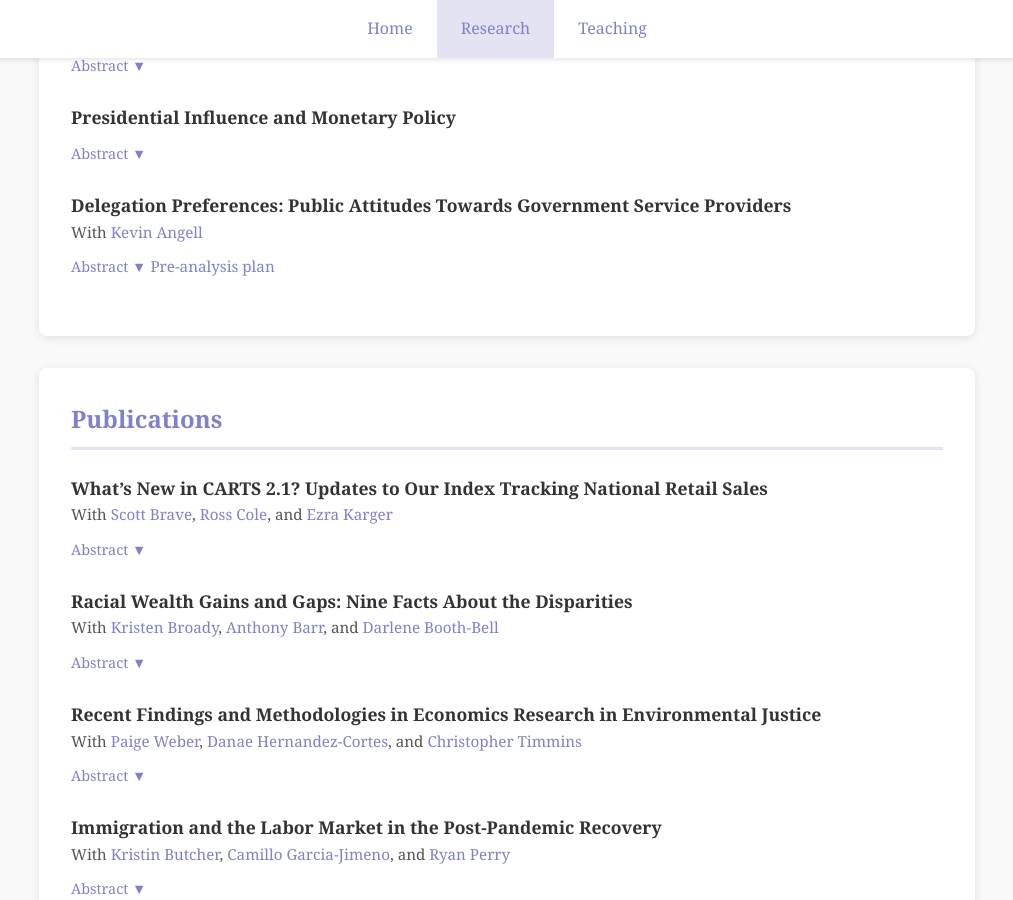
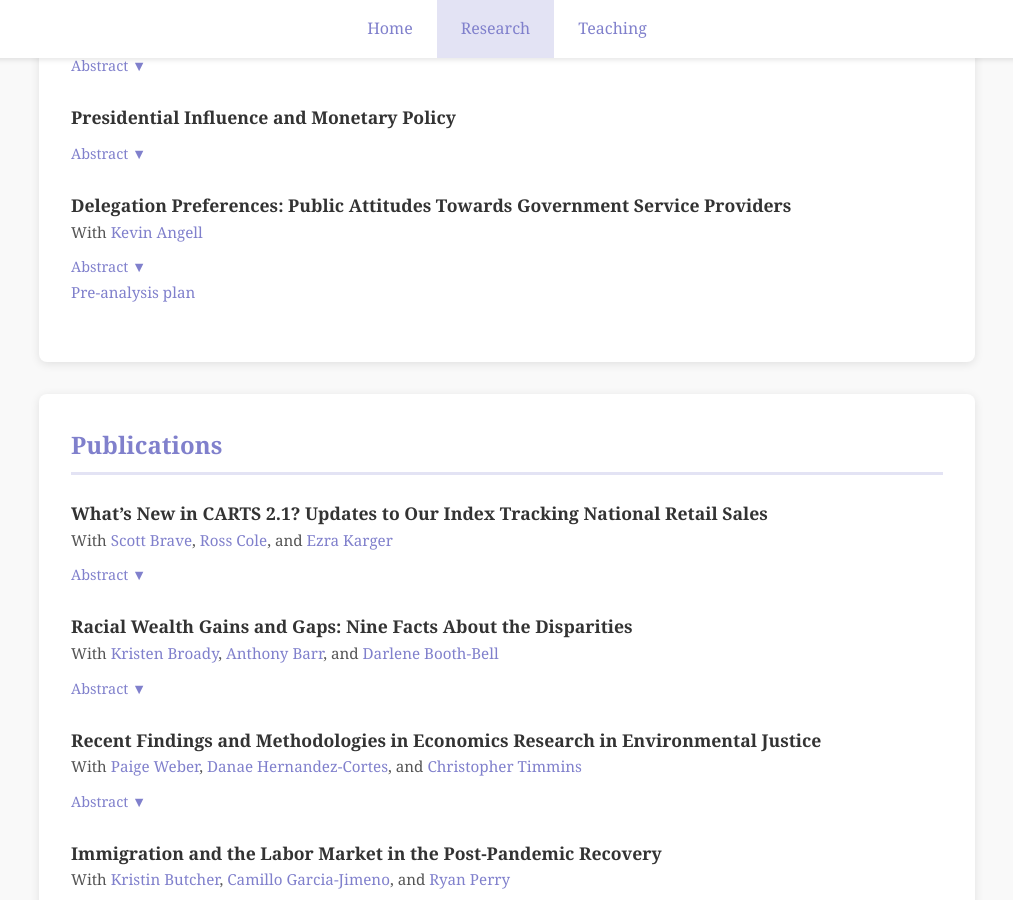
Before and after one commit to L-Cain/L-Cain.github.io, a Jekyll site: the page built from research.md, in a window 1280 px wide and 900 px high, scrolled down 394 px. Shown: the whole window, without its empty margins (133-1146 px from the left). Built offline with Jekyll 4.4.1, drawn with Linux system fonts in a browser that asks for light colours; our own code applies the rules of GitHub Pages for plain Markdown files.

Commit message:
Update research.md

```diff
--- a/research.md
+++ b/research.md
@@ -43,7 +43,7 @@ Government</a>
     <div style="display:none;margin-top:0.75rem;padding:1rem;background:#f0f0f8;border-left:3px solid #8080cc;border-radius:0 4px 4px 0;">
       <p>What does the public think about the outsourcing of government work to the private sector? Do Americans anticipate higher costs and lower quality when the state contracts with private firms? Holding constant these outcomes, are there residual preferences for state provision of social services? We find tentative affirmative answers to these questions using a series of simple survey experiments. These results indicate that the public expects better results from legislative delegation to bureaucrats and to non-profits than to for-profit firms or when representatives retain the prerogative. When the provider is held constant, the public anticipates worse results on average from giving a private firm broad rather than limited discretion to enact legislative goals. </p>
      </div>
-   <span style="font-size: 0.95rem; color: #555;"> <a href="https://coauthor1website.com">Pre-analysis plan</a></span>
+  <br> <span style="font-size: 0.95rem; color: #555;"> <a href="https://coauthor1website.com">Pre-analysis plan</a></span>
   </div>
 
 
```
